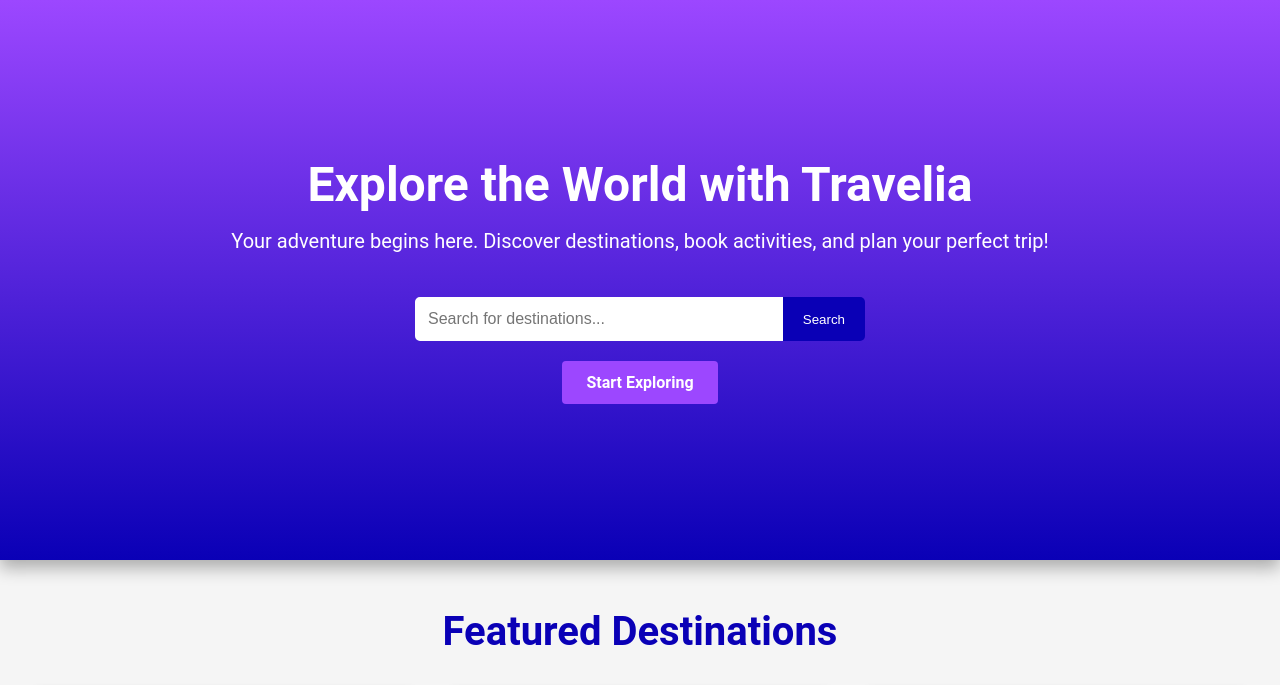
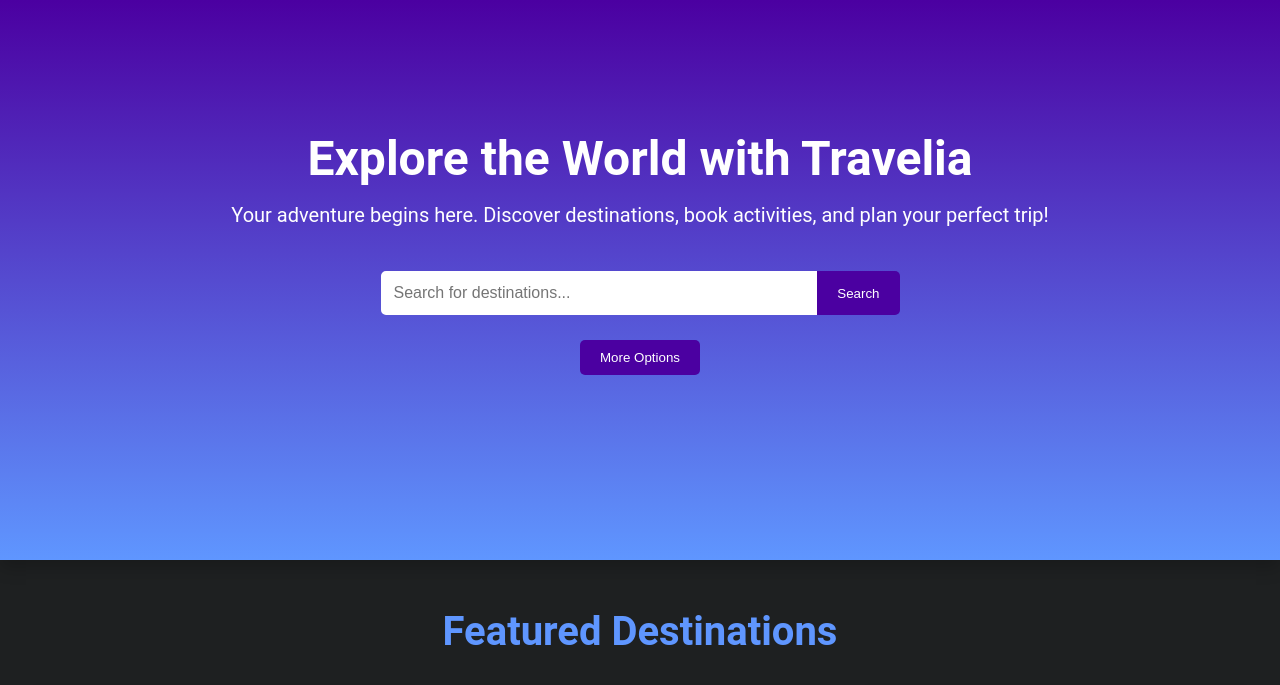
Before and after one commit to DoubleJJN/Datos-Masivos-y-Encadenados, a Django app: page / in a window 1280 px wide. Shown: the part 52-737 px from the top of the page. Run offline with Django 5.2, Linux system fonts and the light colour scheme.

Commit message:
Home page changes

```diff
--- a/mysite/blog/static/css/styles.css
+++ b/mysite/blog/static/css/styles.css
@@ -1,12 +1,22 @@
 /* Material Design Colors */
 :root {
     --primary-color: #6200ea;
-    --primary-light: #9c47ff;
-    --primary-dark: #0a00b6;
     --text-color: #ffffff;
-    --background-color: #f5f5f5;
-    /* --background-color: #2b2b2b; */
+    --shadow-color: rgba(0, 0, 0, 0.2);
+    /*Ligh mode*/
+    /* --primary-light: #9c47ff; */
+    /* --primary-dark: #0a00b6; */
+    /* --background-color: #f5f5f5; */
+    /* --item-background: #fff; */
+
+    /*Dark mode*/
+    --background-color: #1e2021;
+    --item-background: #181a1b;
+    --primary-dark: #5f96ff;
+    --primary-light: #4b00a1;
+
 }
+
 /* Basic Reset */
 * {
     margin: 0;
@@ -29,7 +39,7 @@
     justify-content: space-between;
     align-items: center;
     color: var(--text-color);
-    box-shadow: 0 4px 8px rgba(0, 0, 0, 0.2);
+    box-shadow: 0 4px 8px var(--shadow-color);
 }
 
 .navbar a {
@@ -55,7 +65,7 @@
     justify-content: center;
     text-align: center;
     padding: 0 2rem;
-    box-shadow: 0 8px 16px rgba(0, 0, 0, 0.3);
+    box-shadow: 0 8px 16px var(--shadow-color);
 }
 
 .hero h1 {
@@ -75,45 +85,94 @@
     border-radius: 4px;
     text-decoration: none;
     font-weight: bold;
-    transition: background 0.3s;
+    transition: background 0.5s;
 }
 
 .btn:hover {
     background-color: var(--primary-dark);
 }
 
-
 .search-container {
     margin: 20px auto;
-    max-width: 600px; /* Limit the width of the search bar */
-    min-width: 450px; /* Minimum width */
+    max-width: 600px;
+    /* Limit the width of the search bar */
+    min-width: 40vw;
+    /* Minimum width */
+    display: flex;
+    flex-direction: column;
+    align-items: center;
 }
 
 .search-container form {
     display: flex;
+    justify-content: space-between;
+    width: 100%;
+    /* Full width for the search form */
 }
 
 .search-container input[type="text"] {
-    flex: 1; /* Allow the input to take full width */
+    flex: 1;
+    /* Allow the input to take full width */
     padding: 10px;
     font-size: 16px;
     border: 3px solid #fff;
-    border-radius: 5px 0 0 5px; /* Rounded corners for the left side */
+    border-radius: 5px 0 0 5px;
+    /* Rounded corners for the left side */
 }
 
 .search-container button {
     padding: 10px 20px;
-    background: var(--primary-dark); /* Primary color */
+    background: var(--primary-light);
+    /* Primary color */
     color: var(--text-color);
     border: none;
-    border-radius: 0 5px 5px 0; /* Rounded corners for the right side */
+    border-radius: 0 5px 5px 0;
+    /* Rounded corners for the right side */
     cursor: pointer;
+    transition: background 0.5s;
 }
 
 .search-container button:hover {
-    background: var(--primary-light); /* Darker shade on hover */
+    background-color: var(--primary-dark);
+    /* Darker shade on hover */
 }
 
+.toggle-fields {
+    margin-top: 25px;
+    margin-bottom: 25px;
+    border-radius: 5px !important;
+}
+
+/* Additional Fields */
+.additional-fields {
+    margin-top: 10px;
+    /* Espacio entre la barra de búsqueda y los campos adicionales */
+    display: flex;
+    flex-wrap: wrap;
+    gap: 10px;
+    justify-content: center;
+
+    opacity: 0;
+    max-height: 0;
+    overflow: hidden;
+    transition: opacity 0.75s ease, max-height 0.75s ease;
+}
+
+.additional-fields.show {
+    opacity: 1;
+    /* Totalmente visible */
+    max-height: 200px;
+    /* Ajusta la altura máxima según tus campos */
+}
+
+.additional-fields input {
+    padding: 10px;
+    border: 1px solid #ccc;
+    /* Borde claro para los campos */
+    border-radius: 5px;
+    min-width: 150px;
+    /* Ancho mínimo de los campos de entrada */
+}
 
 /* Sections */
 .section {
@@ -136,11 +195,11 @@
 }
 
 .card {
-    background-color: #fff;
+    background-color: var(--item-background);
     border-radius: 8px;
-    box-shadow: 0 4px 8px rgba(0, 0, 0, 0.2);
+    box-shadow: 0 4px 8px var(--shadow-color);
     overflow: hidden;
-    transition: transform 0.3s;
+    transition: transform 0.5s;
 }
 
 .card:hover {
@@ -172,7 +231,7 @@
 
 /* Footer */
 footer {
-    background-color: var(--primary-dark);
+    background-color: var(--primary-color);
     color: var(--text-color);
     padding: 1rem;
     text-align: center;
--- a/mysite/blog/templates/blog/index.html
+++ b/mysite/blog/templates/blog/index.html
@@ -13,7 +13,7 @@
     <header>
         <nav class="navbar">
             <a href="/" class="logo">Travelia</a>
-            <div>
+            <div class="nav-links">
                 <a href="#destinations">Destinations</a>
                 <a href="#activities">Activities</a>
                 <a href="#accommodations">Accommodations</a>
@@ -32,9 +32,15 @@
                 <input type="text" name="q" placeholder="Search for destinations..." required>
                 <button type="submit">Search</button>
             </form>
+            <button class="toggle-fields">More Options</button>
+            <div class="additional-fields">
+                <input type="number" name="num_people" placeholder="Number of people" required min="1">
+                <input type="date" name="arrival_date" required>
+                <input type="date" name="departure_date" required>
+            </div>
         </div>
 
-        <a href="#destinations" class="btn">Start Exploring</a>
+        {% comment %} <a href="#destinations" class="btn">Start Exploring</a> {% endcomment %}
     </section>
 
     <!-- Featured Destinations -->
@@ -70,5 +76,17 @@
         <p>&copy; 2024 Travelia. All rights reserved.</p>
     </footer>
 
+    <!-- JavaScript for Collapsing Fields -->
+    <script>
+        document.addEventListener("DOMContentLoaded", function() {
+            const toggleButton = document.querySelector(".toggle-fields"); // Botón para mostrar/ocultar
+            const additionalFields = document.querySelector(".additional-fields");
+
+            toggleButton.addEventListener("click", function() {
+                additionalFields.classList.toggle("show");
+            });
+        });
+    </script>
+
 </body>
 </html>
```
Also changed, not shown: mysite/blog/static/images/newyork.jpg (added), mysite/blog/static/images/paris.jpg (added), mysite/blog/static/images/tokyo.jpg (added).
